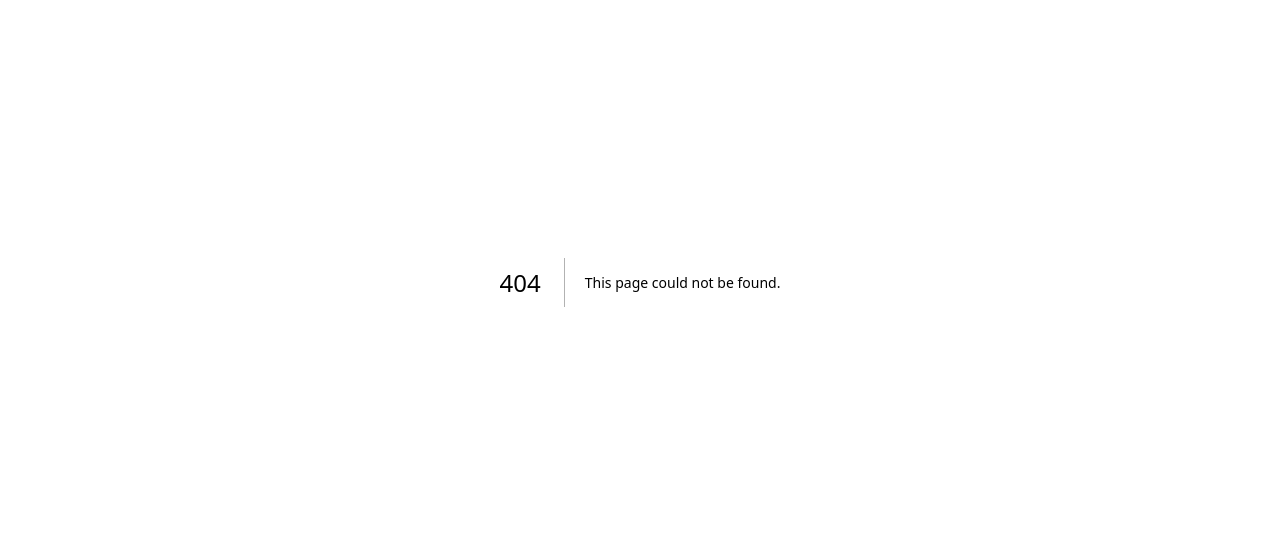
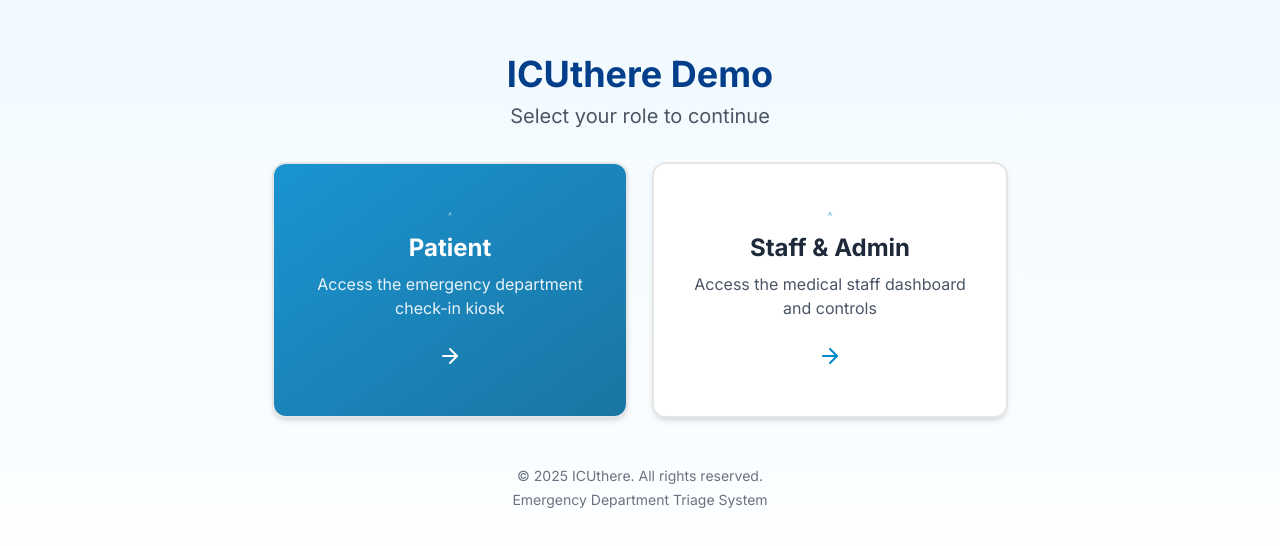
Before and after one commit to Jeffuz/icuthere, a Next.js app: page /demo in a window 1280 px wide. Before the commit this address had no page. Shown: the part 118-664 px from the top of the page. Built offline with nearby package versions, Linux system fonts and the light colour scheme.

Commit message:
create demo page

```diff
--- a/src/app/component/Hero.tsx
+++ b/src/app/component/Hero.tsx
@@ -29,7 +29,7 @@ const Hero = () => {
           asChild
         >
           <Link
-            href="/"
+            href="/demo"
             className="inline-flex items-center transition duration-200"
           >
             Get Started
@@ -42,7 +42,7 @@ const Hero = () => {
           variant={"outline"}
         >
           <Link
-            href="/"
+            href="/demo"
             className="inline-flex items-center transition duration-200"
           >
             Demo
--- /dev/null
+++ b/src/app/demo/page.tsx
@@ -0,0 +1,100 @@
+"use client";
+
+import { useState } from "react";
+import { useRouter } from "next/navigation";
+import { motion } from "framer-motion";
+import { User, Users, ArrowRight } from "lucide-react";
+import { Card } from "@/components/ui/card";
+
+export default function DemoPage() {
+  const router = useRouter();
+  const [hoveredButton, setHoveredButton] = useState<string | null>(null);
+
+  return (
+    <div className="min-h-screen bg-gradient-to-b from-sky-50 to-white flex flex-col items-center justify-center p-4">
+      <motion.div
+        initial={{ opacity: 0, y: 20 }}
+        animate={{ opacity: 1, y: 0 }}
+        transition={{ duration: 0.5 }}
+        className="w-full max-w-3xl"
+      >
+        {/* Logo and Header */}
+        <div className="text-center mb-8">
+          <h1 className="text-4xl font-bold text-[#023E8A] mb-2">
+            ICUthere Demo
+          </h1>
+          <p className="text-xl text-gray-600">Select your role to continue</p>
+        </div>
+
+        {/* Button Container */}
+        <div className="grid md:grid-cols-2 gap-6 px-4">
+          {/* Patient Button */}
+          <motion.div
+            whileHover={{ scale: 1.03 }}
+            whileTap={{ scale: 0.98 }}
+            onHoverStart={() => setHoveredButton("patient")}
+            onHoverEnd={() => setHoveredButton(null)}
+          >
+            <Card
+              className="relative overflow-hidden cursor-pointer h-64 border-2 hover:border-[#0088cc] transition-all duration-300 shadow-md hover:shadow-xl"
+              onClick={() => router.push("/kiosk")}
+            >
+              <div className="absolute inset-0 bg-gradient-to-br from-[#0088cc] to-[#006699] opacity-90 transition-opacity duration-300" />
+
+              <div className="relative h-full flex flex-col items-center justify-center text-white p-6 z-10">
+                <User className="h-16 w-16 mb-4" />
+                <h2 className="text-2xl font-bold mb-2">Patient</h2>
+                <p className="text-center text-white/90 mb-4">
+                  Access the emergency department check-in kiosk
+                </p>
+                <div
+                  className={`mt-2 transition-all duration-300 ${
+                    hoveredButton === "patient" ? "translate-x-1" : ""
+                  }`}
+                >
+                  <ArrowRight className="h-6 w-6" />
+                </div>
+              </div>
+            </Card>
+          </motion.div>
+
+          {/* Admin Button */}
+          <motion.div
+            whileHover={{ scale: 1.03 }}
+            whileTap={{ scale: 0.98 }}
+            onHoverStart={() => setHoveredButton("admin")}
+            onHoverEnd={() => setHoveredButton(null)}
+          >
+            <Card
+              className="relative overflow-hidden cursor-pointer h-64 border-2 hover:border-[#0088cc] transition-all duration-300 shadow-md hover:shadow-xl"
+              onClick={() => router.push("/dashboard")}
+            >
+              <div className="absolute inset-0 bg-white opacity-95" />
+
+              <div className="relative h-full flex flex-col items-center justify-center text-gray-800 p-6 z-10">
+                <Users className="h-16 w-16 mb-4 text-[#0088cc]" />
+                <h2 className="text-2xl font-bold mb-2">Staff & Admin</h2>
+                <p className="text-center text-gray-600 mb-4">
+                  Access the medical staff dashboard and controls
+                </p>
+                <div
+                  className={`mt-2 text-[#0088cc] transition-all duration-300 ${
+                    hoveredButton === "admin" ? "translate-x-1" : ""
+                  }`}
+                >
+                  <ArrowRight className="h-6 w-6" />
+                </div>
+              </div>
+            </Card>
+          </motion.div>
+        </div>
+
+        {/* Footer */}
+        <div className="mt-12 text-center text-gray-500 text-sm">
+          <p>© 2025 ICUthere. All rights reserved.</p>
+          <p className="mt-1">Emergency Department Triage System</p>
+        </div>
+      </motion.div>
+    </div>
+  );
+}
```
